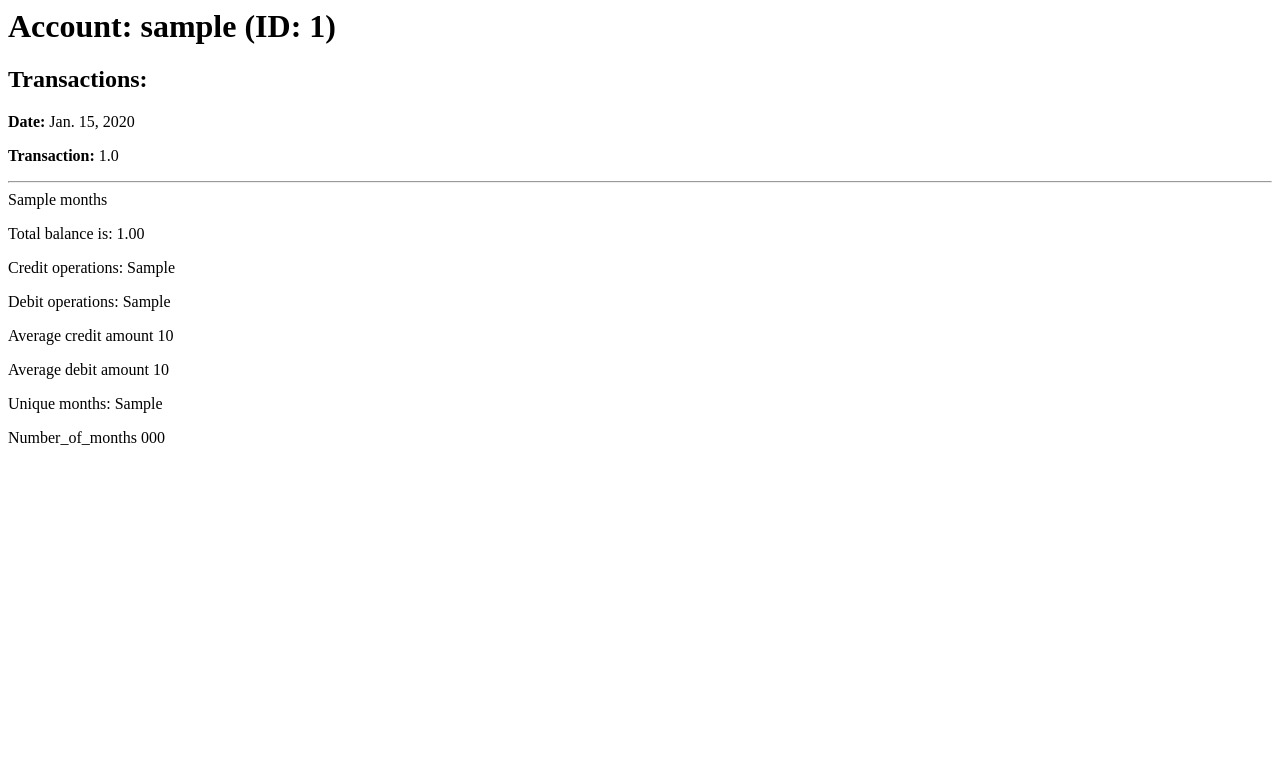
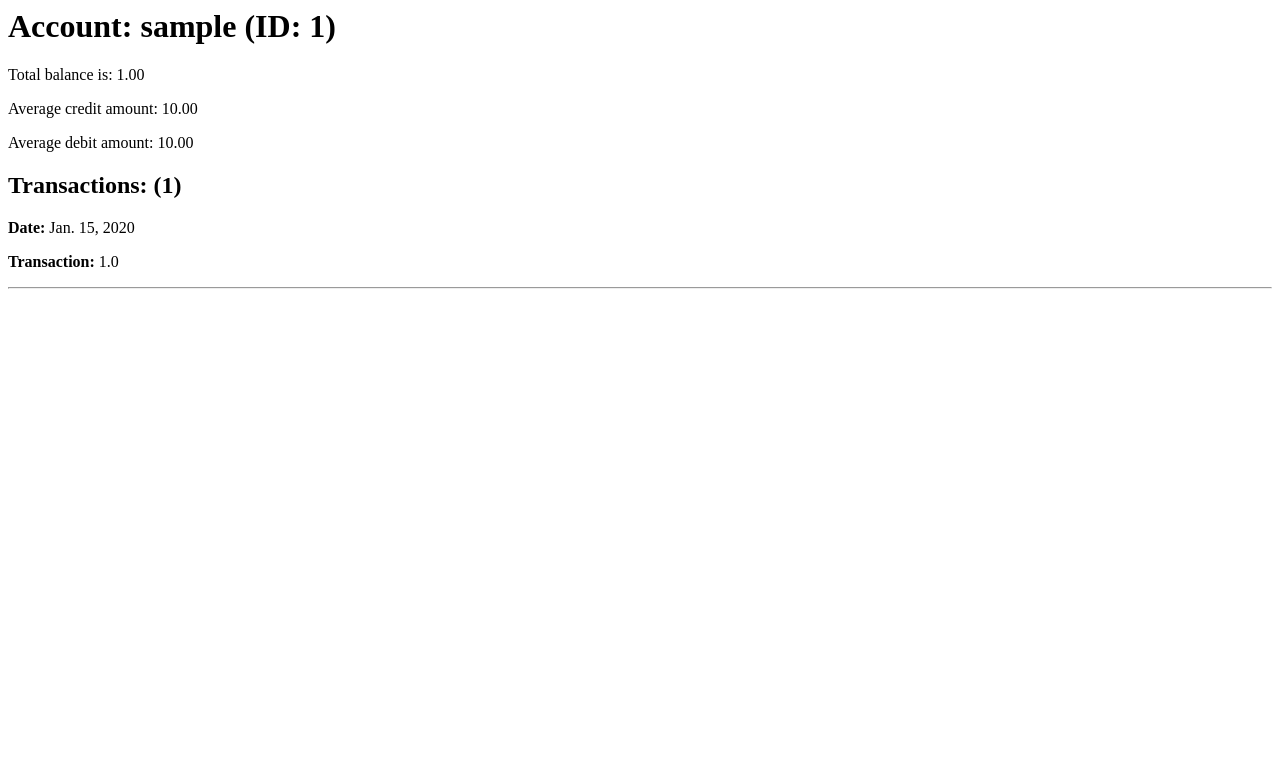
Before and after one commit to 2Fac3R/stori, a Django app: template transactions/templates/accounts/detail.html in a window 1280 px wide. Shown: the top 783 px of the page. Run offline with Django 4.2, Linux system fonts and the light colour scheme; tables that the repository leaves empty hold one stand-in row (values such as "Sample post"); the template is opened without the code that fills it: values that come from a table or form of the project are taken from there, most other values are stand-ins (such as "Sample title", 1, 10 or a date in 2020).

Commit message:
Account context data

```diff
--- a/transactions/templates/accounts/detail.html
+++ b/transactions/templates/accounts/detail.html
@@ -2,22 +2,22 @@
 
 {% block content %}
 <h1>Account: {{ account.user }} (ID: {{ account.id }})</h1>
-<h2>Transactions:</h2>
 
+<p> Total balance is: {{ total_balance|stringformat:".2f" }}</p>
+<p> Average credit amount: {{ average_credit|stringformat:".2f" }}</p>
+<p> Average debit amount: {{ average_debit|stringformat:".2f" }} </p>
+
+{% for number in number_transactions_each_month %}
+    {% if number.1 > 0 %}
+        <p>Number of transactions in {{number.0.1}}: {{ number.1 }}</p>
+    {% endif %}
+{% endfor %}
+
+<h2>Transactions: ({{ account.transaction_set.all|length }})</h2>
 {% for transaction in account.transaction_set.all|dictsort:"date" %}
     <p><strong>Date:</strong> {{ transaction.date }}</p>
     <p><strong>Transaction:</strong> {{ transaction.transaction }}</p>
     <hr>
 {% endfor %}
 
-{{months}}
-<p> Total balance is: {{ total_balance|stringformat:".2f" }}</p>
-<p> Credit operations: {{ credit_operations }}
-<p> Debit operations: {{ debit_operations }}
-<p> Average credit amount {{ average_credit }}</p>
-<p> Average debit amount {{ average_debit }} </p>
-<p> Unique months: {{ unique_months }} </p>
-<p> Number_of_months {{ number_of_months }} </p>
-
-
 {% endblock %}
```
Also changed, not shown: transactions/views/AccountView.py (+37 -1 lines).
